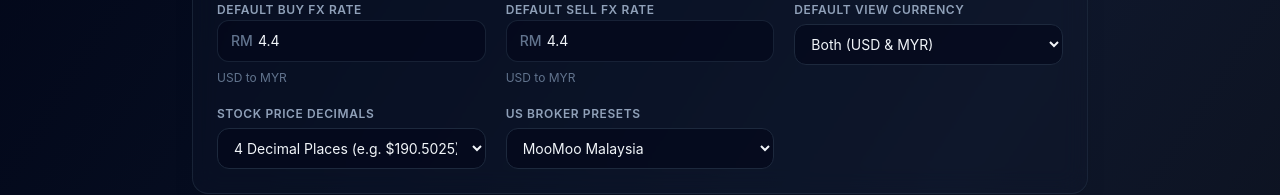
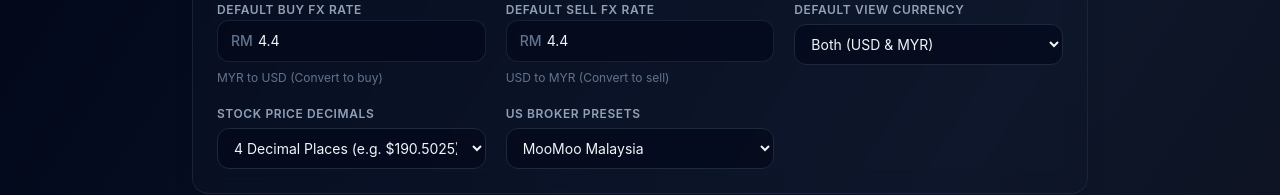
Before and after one commit to amanmana/tradenet, a React (Vite) app: page /settings in a window 1280 px wide. Shown: the part 326-521 px from the top of the page. Built offline with nearby package versions, Linux system fonts and the light colour scheme.

Commit message:
fix: clarify buy/sell fx rate helper text in settings

```diff
--- a/src/pages/Settings.jsx
+++ b/src/pages/Settings.jsx
@@ -274,7 +274,7 @@ export default function Settings() {
               value={settings.buyFxRate}
               onChange={(e) => handleChange(null, 'buyFxRate', parseFloat(e.target.value) || 0)}
               prefix="RM"
-              helperText="USD to MYR"
+              helperText="MYR to USD (Convert to buy)"
             />
 
             <InputField
@@ -285,7 +285,7 @@ export default function Settings() {
               value={settings.sellFxRate}
               onChange={(e) => handleChange(null, 'sellFxRate', parseFloat(e.target.value) || 0)}
               prefix="RM"
-              helperText="USD to MYR"
+              helperText="USD to MYR (Convert to sell)"
             />
 
             <div className="flex flex-col space-y-1.5">
```
